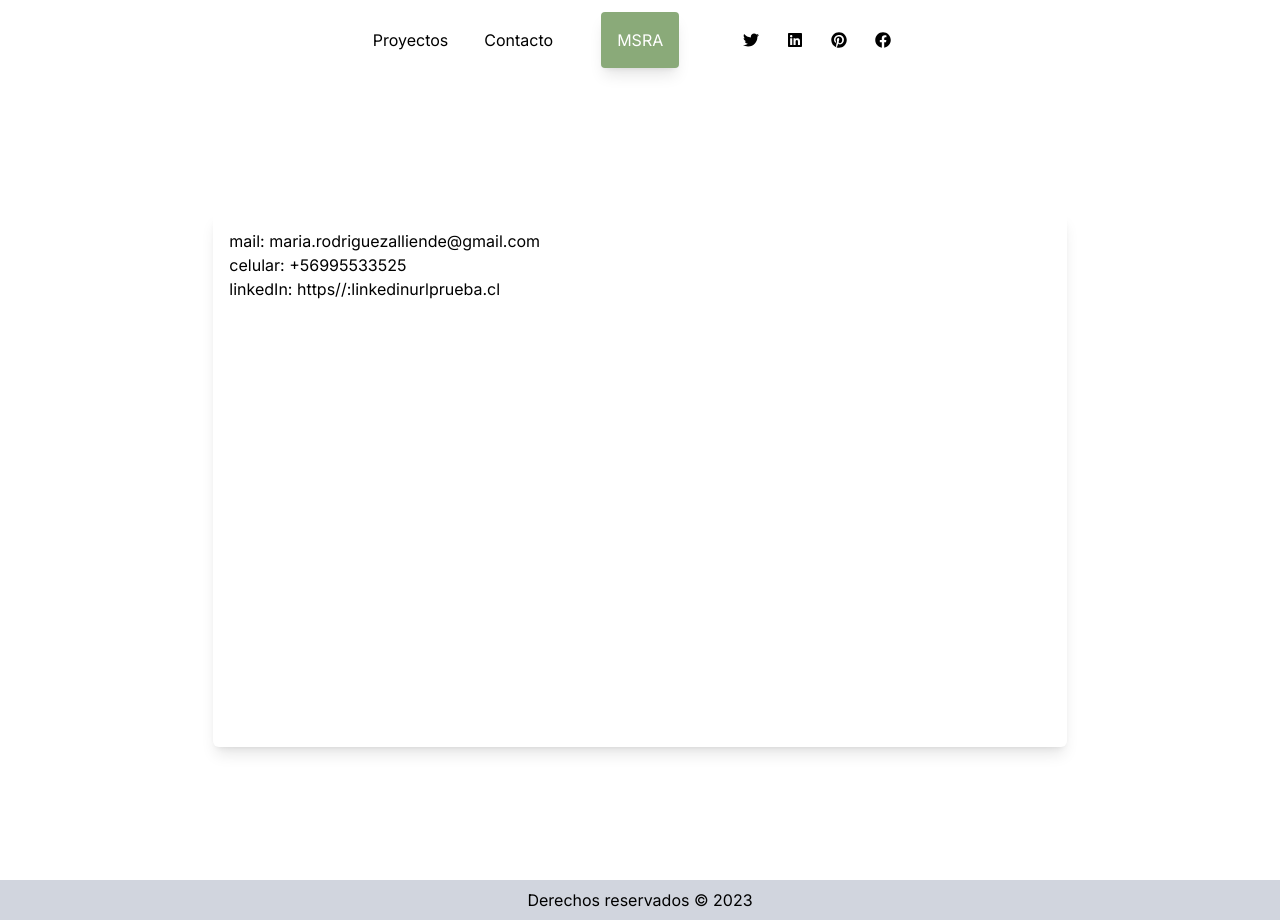
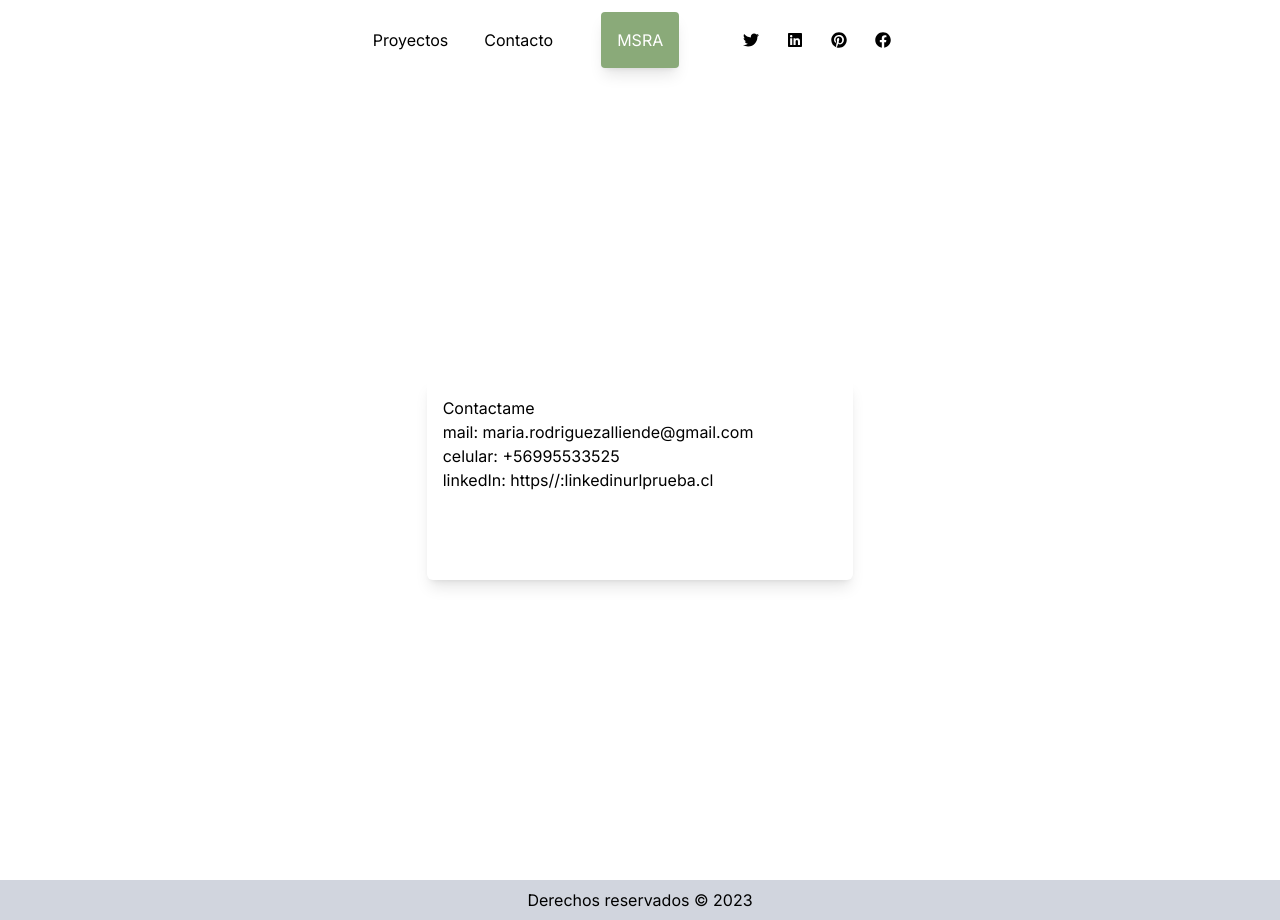
Before and after one commit to msrodriguez1/P6Portafolio, a Next.js app: page /contacto in a window 1280 px wide. Built offline with nearby package versions, Linux system fonts and the light colour scheme.

Commit message:
algunos cambios

```diff
--- a/src/app/contacto/page.jsx
+++ b/src/app/contacto/page.jsx
@@ -11,11 +11,13 @@ export default function page() {
     <div>
       <Header />
       <main className="h-screen flex flex-column justify-center items-center">
-        <div className=" flex-column justify-between w-2/3 h-2/3 rounded-md shadow-lg bg-white p-4">
-        <h2>mail: maria.rodriguezalliende@gmail.com</h2>
-        <h2>celular: +56995533525</h2>
-        <h2>linkedIn: https//:linkedinurlprueba.cl</h2>
-
+        <div className=" flex-column justify-center items-center w-1/3 h-1/4 rounded-md shadow-lg bg-white p-4">
+        <h2>Contactame</h2>
+          <div className="flex-column justify-center items-center">
+        <p>mail: maria.rodriguezalliende@gmail.com</p>
+        <p>celular: +56995533525</p>
+        <p>linkedIn: https//:linkedinurlprueba.cl</p>
+        </div>
         </div>
       </main>
       <Footer />
```
